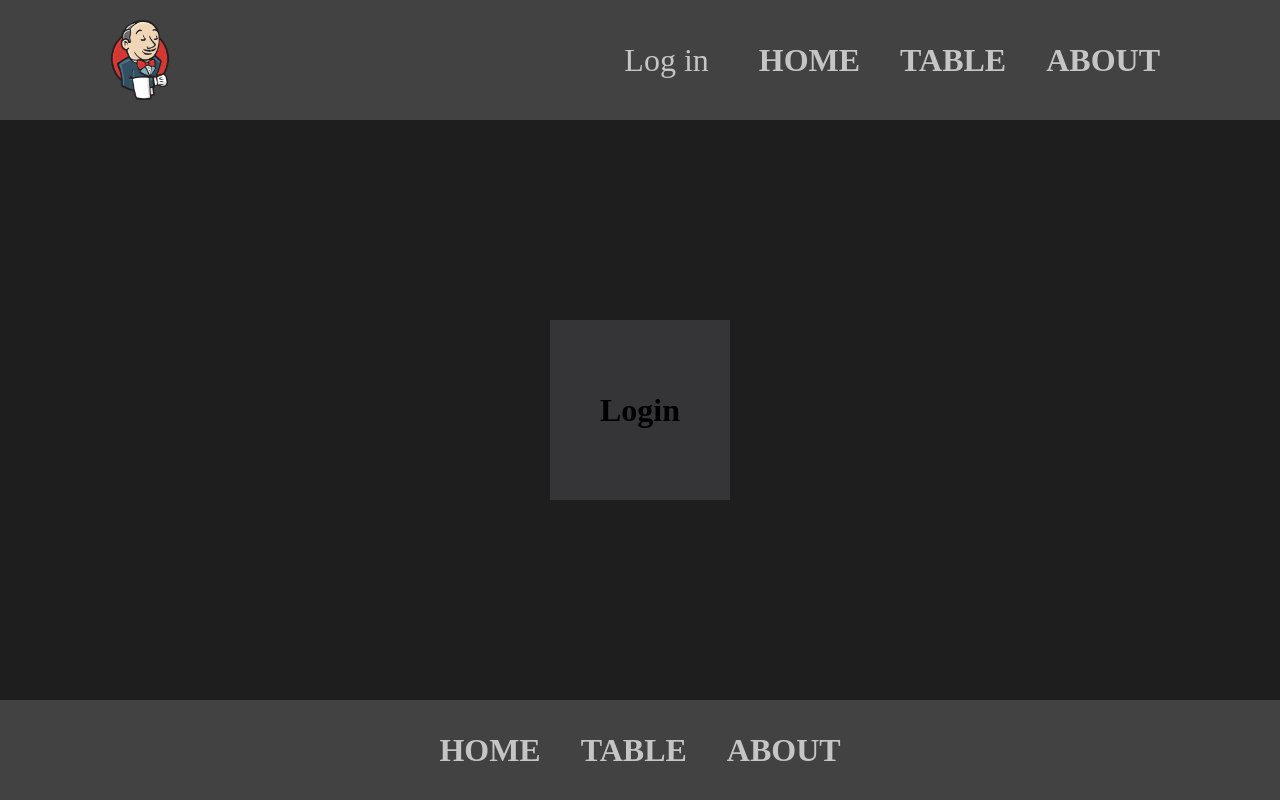
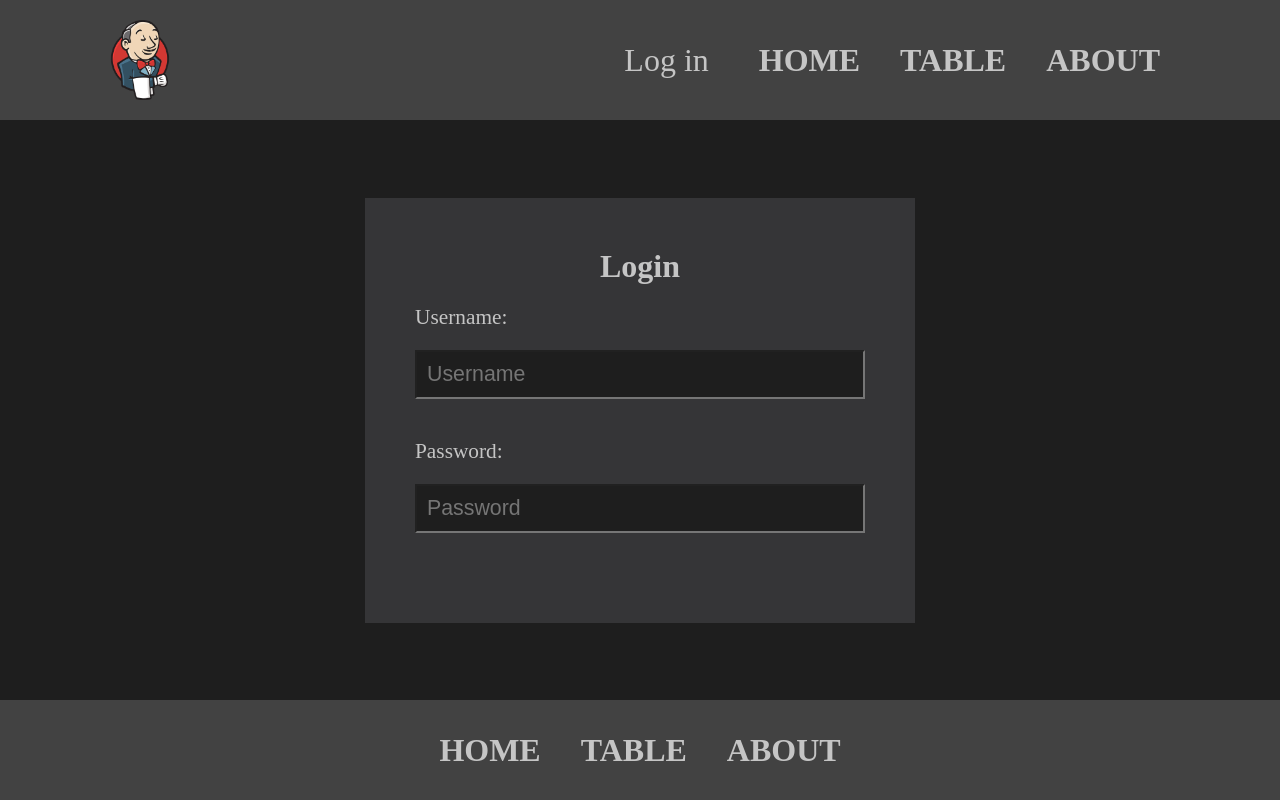
Before and after one commit to PURPLE77777/Jenkins, a React (Create React App) app in the folder app/: page /login in a window 1280 px wide. Built offline with nearby package versions, Linux system fonts and the light colour scheme.

Commit message:
added profile, login

```diff
--- a/app/package.json
+++ b/app/package.json
@@ -9,6 +9,7 @@
         "react-router-dom": "^6.2.2",
         "react-scripts": "5.0.0",
         "redux": "^4.1.2",
+        "redux-devtools-extension": "^2.13.9",
         "web-vitals": "^2.1.4"
     },
     "scripts": {
--- a/app/src/components/Header.js
+++ b/app/src/components/Header.js
@@ -1,24 +1,30 @@
 import React from "react";
 import "../styles/header.css";
 import { Link } from "react-router-dom";
+import { useSelector } from "react-redux";
 
 function Header() {
+    const username = useSelector((state) => state.loginReducer.userName);
+
     return (
         <div className="header-wrap">
             <Link to="/" className="logo"></Link>
             <div className="actions">
-                <div className="login">
-                    <Link to="/login" className="login-link">
-                        Log in
-                    </Link>
-                </div>
-                <div className="username-container">
-                    Hello,{" "}
-                    <Link to="/profile" className="username">
-                        username
-                    </Link>
-                    !
-                </div>
+                {username ? (
+                    <div className="username-container username-show">
+                        Hello,{" "}
+                        <Link to="/profile" className="username">
+                            {username}
+                        </Link>
+                        !
+                    </div>
+                ) : (
+                    <div className="login">
+                        <Link to="/login" className="login-link">
+                            Log in
+                        </Link>
+                    </div>
+                )}
                 <div className="menu">
                     <ul className="menu-list">
                         <li className="menu-item">
--- a/app/src/components/Login.js
+++ b/app/src/components/Login.js
@@ -1,9 +1,84 @@
-import React from "react";
+import React, { useState } from "react";
+import "../styles/login.css";
+import { Link } from "react-router-dom";
+import { useDispatch } from "react-redux";
 
 function Login() {
+    const [username, setUsername] = useState(null);
+    const [password, setPassword] = useState(null);
+
+    const dispatch = useDispatch();
+
+    const checkName = (value) => {
+        const regexp = /^[a-zA-Z]{3,}$/gm;
+        if (regexp.test(value)) {
+            setUsername(true);
+        } else {
+            setUsername(false);
+        }
+    };
+
+    const checkPass = (value) => {
+        const regexp = /[a-zA-Z\d]{5,}/gm;
+        if (regexp.test(value)) {
+            setPassword(true);
+        } else {
+            setPassword(false);
+        }
+    };
+    const logIn = () => {
+        const name = document.getElementsByClassName("login_input")[0];
+        localStorage.setItem("username", name.value);
+        dispatch({ type: "login", data: name.value });
+    };
+
     return (
         <div className="login">
-            <h1>Login</h1>
+            <h1 className="login-title">Login</h1>
+            <form className="form">
+                <label className="login_label">Username:</label>
+                <input
+                    className="login_input"
+                    placeholder="Username"
+                    name="username"
+                    type="text"
+                    onChange={(e) => checkName(e.target.value)}
+                ></input>
+                <span
+                    className={
+                        username === false ? "error display-error" : "error"
+                    }
+                >
+                    Username is incorrect (only 3+ letters)
+                </span>
+                <label className="login_label">Password:</label>
+                <input
+                    className="login_input"
+                    placeholder="Password"
+                    name="password"
+                    type="password"
+                    onChange={(e) => checkPass(e.target.value)}
+                ></input>
+                <span
+                    className={
+                        password === false ? "error display-error" : "error"
+                    }
+                >
+                    Password is incorrect (must be 5 and more symbols)
+                </span>
+                <div className="btn-container">
+                    <button
+                        className={
+                            !(username && password) ? "btn" : "btn show-btn"
+                        }
+                        type="submit"
+                    >
+                        <Link to="/profile" onClick={() => logIn()}>
+                            Go!
+                        </Link>
+                    </button>
+                </div>
+            </form>
         </div>
     );
 }
--- a/app/src/components/Profile.js
+++ b/app/src/components/Profile.js
@@ -1,9 +1,31 @@
 import React from "react";
+import { useSelector } from "react-redux";
+import "../styles/profile.css";
 
 function Profile() {
+    const username = useSelector((state) => state.loginReducer.userName);
+
     return (
         <div className="profile">
-            <h1>Profile</h1>
+            <h1 className="profile-title">{username}</h1>
+            <div className="my-info">
+                <div className="my-img"></div>
+                <div className="my-data">
+                    <ul className="data-list">
+                        About me:
+                        <li className="data-item">First name - Slava</li>
+                        <li className="data-item">Last name - Programistov</li>
+                        <li className="data-item">Birthday - 28.03.2015</li>
+                        <li className="data-item">
+                            Data of registration - 23.12.2021
+                        </li>
+                        <li className="data-item">Time on site - 12843 sec</li>
+                        <li className="data-item">
+                            Favourite computer game - Sea Battle
+                        </li>
+                    </ul>
+                </div>
+            </div>
         </div>
     );
 }
--- /dev/null
+++ b/app/src/components/store/loginReducer.js
@@ -0,0 +1,14 @@
+const defaultState = {
+    userName: localStorage.getItem("username"),
+};
+
+const loginReducer = (state = defaultState, action) => {
+    switch (action.type) {
+        case "login":
+            return { ...state, userName: action.data };
+        default:
+            return state;
+    }
+};
+
+export default loginReducer;
--- /dev/null
+++ b/app/src/components/store/store.js
@@ -0,0 +1,9 @@
+import { combineReducers, createStore } from "redux";
+import loginReducer from "./loginReducer";
+import { composeWithDevTools } from "redux-devtools-extension";
+
+const rootReducer = combineReducers({
+    loginReducer,
+});
+
+export const store = createStore(rootReducer, composeWithDevTools());
--- a/app/src/index.js
+++ b/app/src/index.js
@@ -2,10 +2,14 @@ import React from "react";
 import ReactDOM from "react-dom";
 import App from "./components/App";
 import "./styles/main.css";
+import { store } from "./components/store/store";
+import { Provider } from "react-redux";
 
 ReactDOM.render(
     <React.StrictMode>
-        <App />
+        <Provider store={store}>
+            <App />
+        </Provider>
     </React.StrictMode>,
     document.getElementById("root")
 );
--- a/app/src/styles/header.css
+++ b/app/src/styles/header.css
@@ -23,8 +23,6 @@
     align-items: center;
 }
 
-.login {
-}
 .login-link {
     text-decoration: none;
     color: #c5c5c5;
@@ -44,9 +42,13 @@
     font-weight: bold;
     color: inherit;
     font-size: inherit;
+    font-weight: bold;
 }
 .username:hover {
     text-decoration: underline;
+}
+.username-show {
+    display: block;
 }
 
 .menu {
--- /dev/null
+++ b/app/src/styles/login.css
@@ -0,0 +1,65 @@
+.login-title {
+    color: #c5c5c5;
+    text-align: center;
+    margin: 0px;
+}
+
+.form {
+    display: flex;
+    flex-flow: column nowrap;
+    width: 450px;
+}
+
+.login_label {
+    color: #c5c5c5;
+    font-size: 16pt;
+    margin: 20px 0px 0px 0px;
+}
+
+.login_input {
+    background-color: #1e1e1e;
+    color: white;
+    font-size: 16pt;
+    margin: 20px 0px;
+    padding: 10px;
+}
+
+.login_input:focus {
+    outline: 3px #c5c5c5 solid;
+}
+
+.error {
+    display: none;
+    color: rgb(241, 79, 79);
+    font-size: 16pt;
+}
+
+.btn-container {
+    margin: 20px auto 0px;
+}
+
+.btn {
+    display: none;
+    width: 150px;
+    padding: 0px;
+    background-color: #1e1e1e;
+}
+.btn:hover {
+    background-color: #585858;
+}
+
+.btn a {
+    display: block;
+    text-decoration: none;
+    color: #c5c5c5;
+    font-size: 18pt;
+    padding: 10px;
+}
+
+.show-btn {
+    display: inline-block;
+}
+
+.display-error {
+    display: block;
+}
--- a/app/src/styles/profile.css
+++ b/app/src/styles/profile.css
@@ -0,0 +1,38 @@
+.profile {
+    display: flex;
+    flex-flow: column nowrap;
+    justify-content: center;
+}
+
+.profile-title {
+    font-size: 20pt;
+    color: white;
+    text-align: center;
+    margin: 0px;
+}
+
+.my-info {
+    display: flex;
+    flex-flow: row nowrap;
+    margin-top: 40px;
+}
+
+.my-img {
+    width: 250px;
+    height: 250px;
+    background: url("../img/noname.png") center no-repeat;
+    background-size: contain;
+}
+
+.data-list {
+    font-size: 20pt;
+    color: #c5c5c5;
+    margin: 0px;
+    padding: 0px;
+}
+
+.data-item {
+    font-size: 20pt;
+    color: #c5c5c5;
+    margin-left: 30px;
+}
```
Also changed, not shown: app/src/img/noname.png (added), 1 other file (tests, documents, lock files or other folders).
